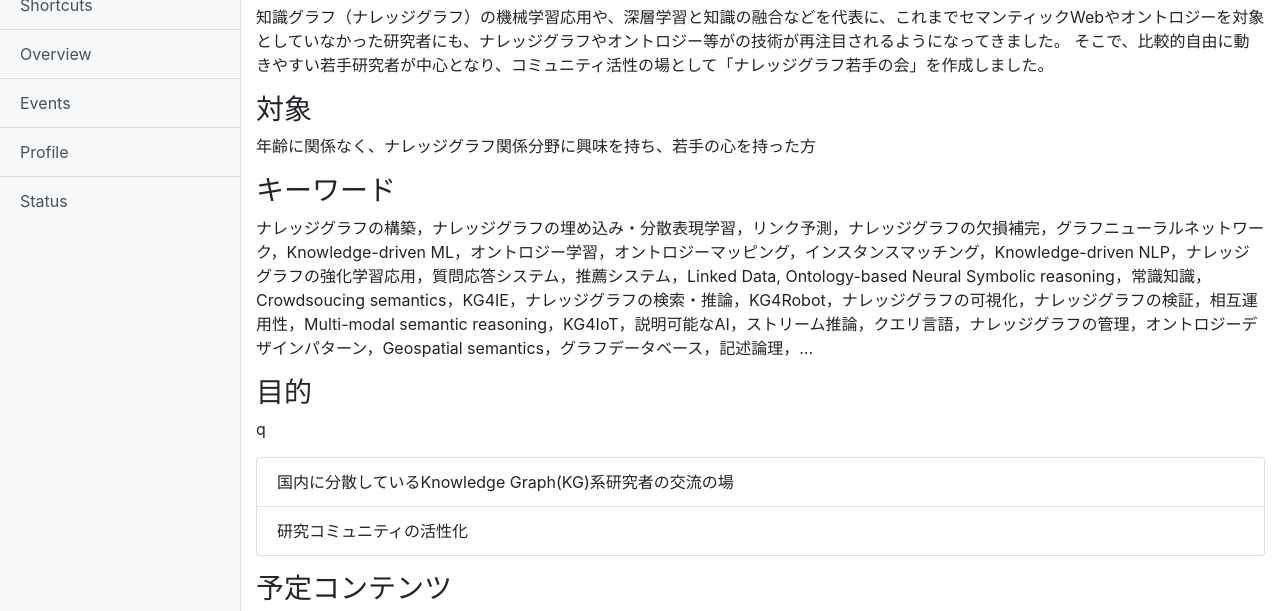
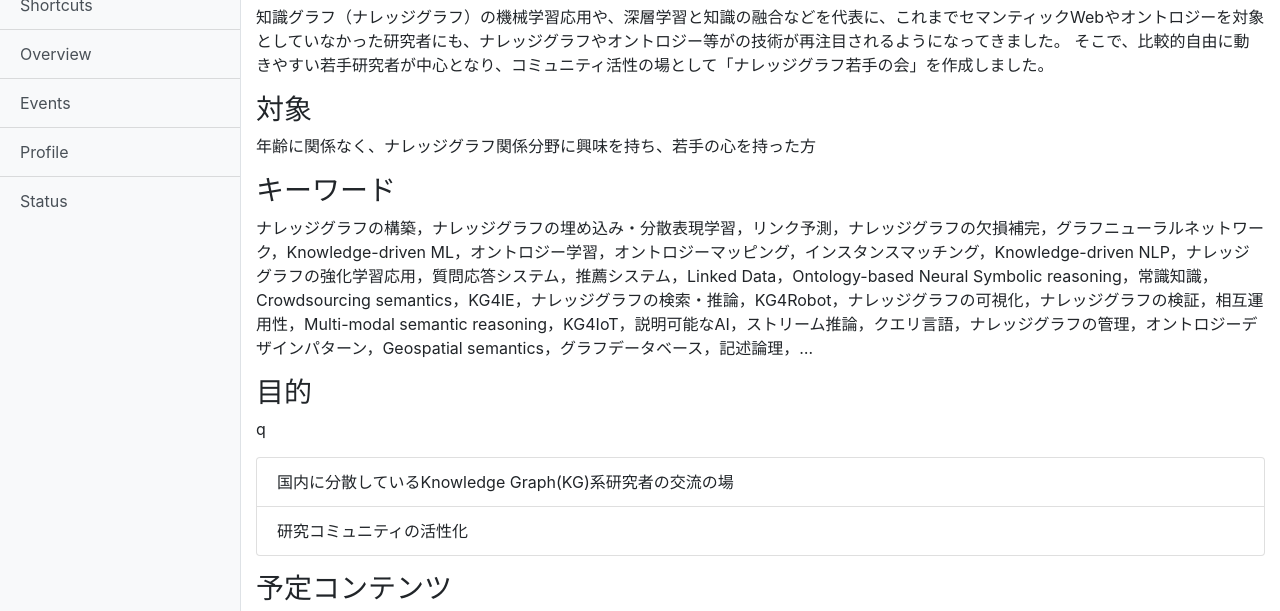
Before and after one commit to knowledgegraph-yra/knowledgegraph-yra.github.io, a plain HTML site: page docs/index.html in a window 1280 px wide. Shown: the part 125-736 px from the top of the page. Drawn offline with Linux system fonts and the light colour scheme.

Commit message:
fix keyword

```diff
--- a/docs/index.html
+++ b/docs/index.html
@@ -54,7 +54,7 @@
 年齢に関係なく、ナレッジグラフ関係分野に興味を持ち、若手の心を持った方
 </p>
 <h3>キーワード</h3>
-<p>ナレッジグラフの構築，ナレッジグラフの埋め込み・分散表現学習，リンク予測，ナレッジグラフの欠損補完，グラフニューラルネットワーク，Knowledge-driven ML，オントロジー学習，オントロジーマッピング，インスタンスマッチング，Knowledge-driven NLP，ナレッジグラフの強化学習応用，質問応答システム，推薦システム，Linked Data, Ontology-based Neural Symbolic reasoning，常識知識，Crowdsoucing semantics，KG4IE，ナレッジグラフの検索・推論，KG4Robot，ナレッジグラフの可視化，ナレッジグラフの検証，相互運用性，Multi-modal semantic reasoning，KG4IoT，説明可能なAI，ストリーム推論，クエリ言語，ナレッジグラフの管理，オントロジーデザインパターン，Geospatial semantics，グラフデータベース，記述論理，…</p>
+<p>ナレッジグラフの構築，ナレッジグラフの埋め込み・分散表現学習，リンク予測，ナレッジグラフの欠損補完，グラフニューラルネットワーク，Knowledge-driven ML，オントロジー学習，オントロジーマッピング，インスタンスマッチング，Knowledge-driven NLP，ナレッジグラフの強化学習応用，質問応答システム，推薦システム，Linked Data，Ontology-based Neural Symbolic reasoning，常識知識，Crowdsourcing semantics，KG4IE，ナレッジグラフの検索・推論，KG4Robot，ナレッジグラフの可視化，ナレッジグラフの検証，相互運用性，Multi-modal semantic reasoning，KG4IoT，説明可能なAI，ストリーム推論，クエリ言語，ナレッジグラフの管理，オントロジーデザインパターン，Geospatial semantics，グラフデータベース，記述論理，…</p>
 <H3>目的</H3>
 q
 <p>
```
